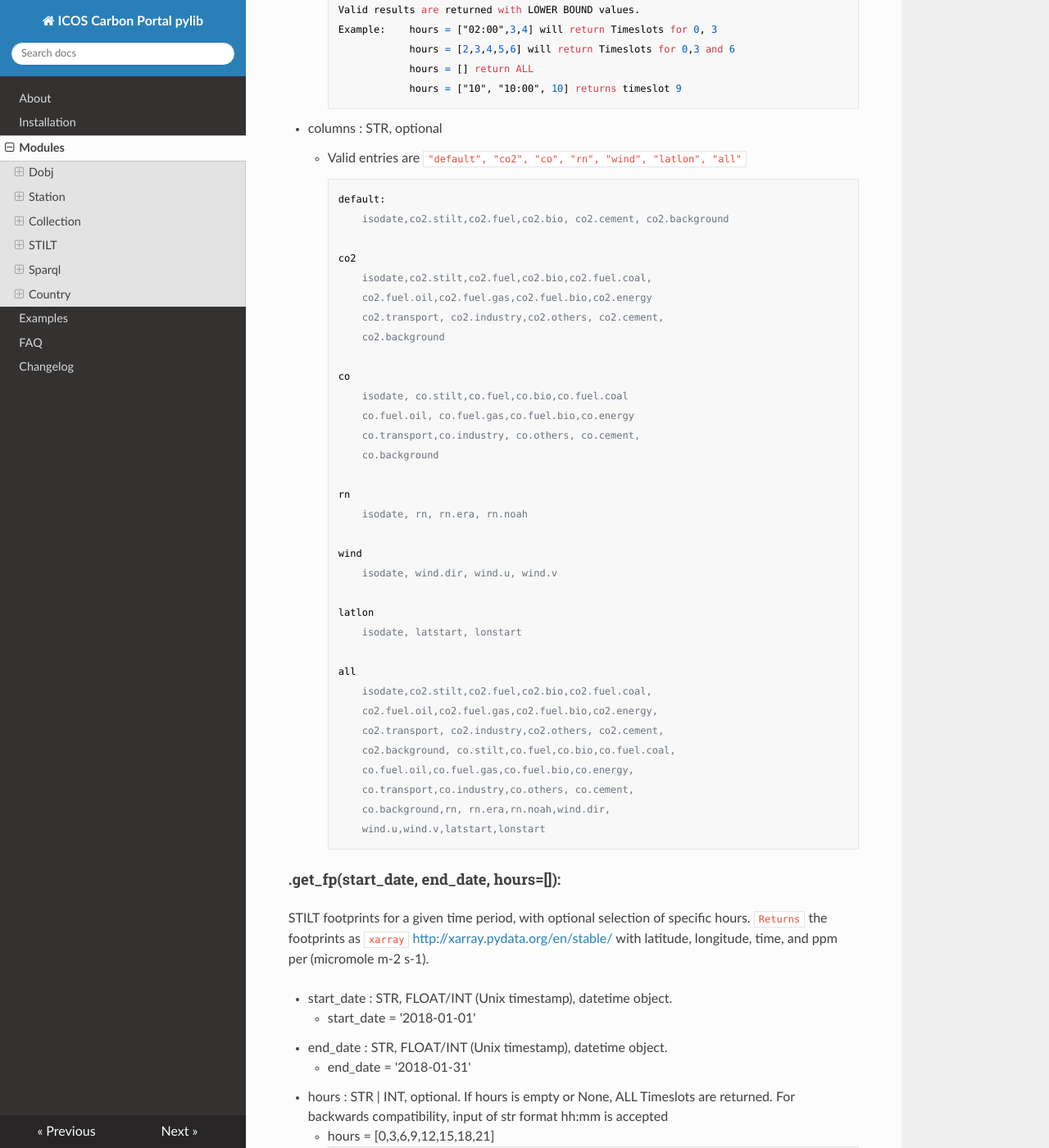
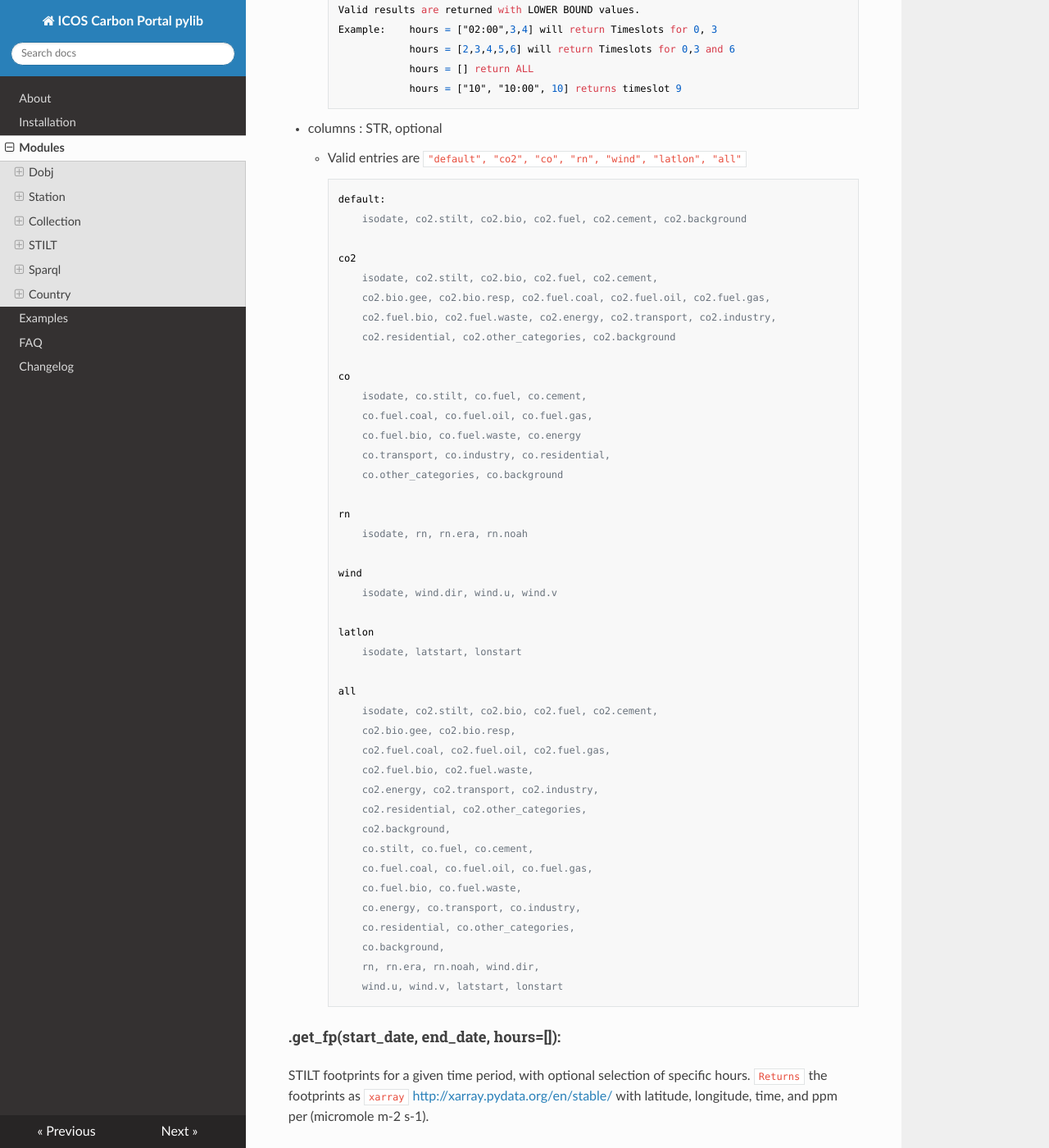
Before and after one commit to ICOS-Carbon-Portal/pylib, an MkDocs documentation site: the page built from docs/modules.md, in a window 1280 px wide and 1400 px high, scrolled down 17112 px. Shown: the whole window at 82% size. Built offline with MkDocs 1.6.1, drawn with Linux system fonts in a browser that asks for light colours; nearby versions of some CDN libraries.

Commit message:
docs
Changed text in mkdocs and  description in get_ts()

```diff
--- a/docs/modules.md
+++ b/docs/modules.md
@@ -650,19 +650,20 @@ hours and columns. Returns time series as a `pandas` data frame.
 	- Valid entries are `"default", "co2", "co", "rn", "wind", "latlon", "all"`
 
 			default:
-				isodate,co2.stilt,co2.fuel,co2.bio, co2.cement, co2.background
+				isodate, co2.stilt, co2.bio, co2.fuel, co2.cement, co2.background
 
 			co2
-				isodate,co2.stilt,co2.fuel,co2.bio,co2.fuel.coal,
-				co2.fuel.oil,co2.fuel.gas,co2.fuel.bio,co2.energy
-				co2.transport, co2.industry,co2.others, co2.cement,
-				co2.background
+				isodate, co2.stilt, co2.bio, co2.fuel, co2.cement,
+				co2.bio.gee, co2.bio.resp, co2.fuel.coal, co2.fuel.oil, co2.fuel.gas,
+				co2.fuel.bio, co2.fuel.waste, co2.energy, co2.transport, co2.industry,
+				co2.residential, co2.other_categories, co2.background
 
 			co
-				isodate, co.stilt,co.fuel,co.bio,co.fuel.coal
-				co.fuel.oil, co.fuel.gas,co.fuel.bio,co.energy
-				co.transport,co.industry, co.others, co.cement,
-				co.background
+				isodate, co.stilt, co.fuel, co.cement,
+				co.fuel.coal, co.fuel.oil, co.fuel.gas,
+				co.fuel.bio, co.fuel.waste, co.energy
+				co.transport, co.industry, co.residential,
+				co.other_categories, co.background
 
 			rn
 				isodate, rn, rn.era, rn.noah
@@ -674,14 +675,21 @@ hours and columns. Returns time series as a `pandas` data frame.
 				isodate, latstart, lonstart
 
 			all
-				isodate,co2.stilt,co2.fuel,co2.bio,co2.fuel.coal,
-				co2.fuel.oil,co2.fuel.gas,co2.fuel.bio,co2.energy,
-				co2.transport, co2.industry,co2.others, co2.cement,
-				co2.background, co.stilt,co.fuel,co.bio,co.fuel.coal,
-				co.fuel.oil,co.fuel.gas,co.fuel.bio,co.energy,
-				co.transport,co.industry,co.others, co.cement,
-				co.background,rn, rn.era,rn.noah,wind.dir,
-				wind.u,wind.v,latstart,lonstart
+				isodate, co2.stilt, co2.bio, co2.fuel, co2.cement,
+				co2.bio.gee, co2.bio.resp,
+				co2.fuel.coal, co2.fuel.oil, co2.fuel.gas,
+				co2.fuel.bio, co2.fuel.waste,
+				co2.energy, co2.transport, co2.industry,
+				co2.residential, co2.other_categories,
+				co2.background,
+				co.stilt, co.fuel, co.cement,
+				co.fuel.coal, co.fuel.oil, co.fuel.gas,
+				co.fuel.bio, co.fuel.waste,
+				co.energy, co.transport, co.industry,
+				co.residential, co.other_categories,
+				co.background,
+				rn, rn.era, rn.noah, wind.dir,
+				wind.u, wind.v, latstart, lonstart
 
 #### .get_fp(start_date, end_date, hours=[]):
 STILT footprints for a given time period, with optional selection of specific hours.
```
Also changed, not shown: 1 other file.
